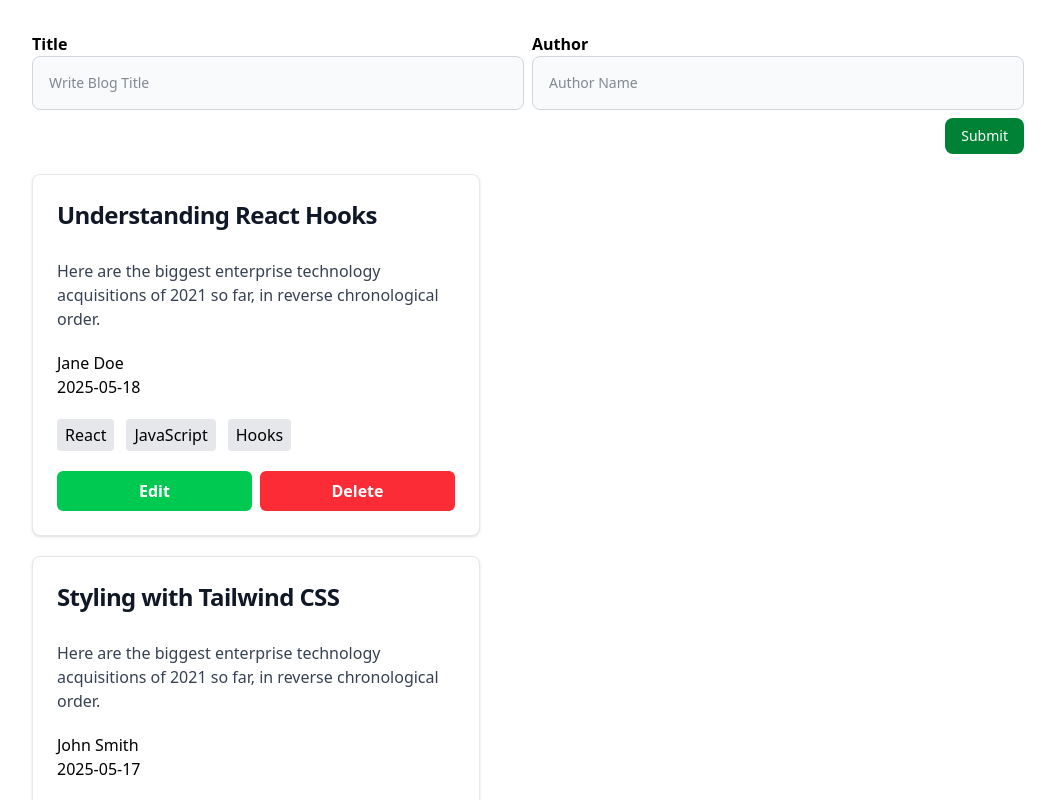
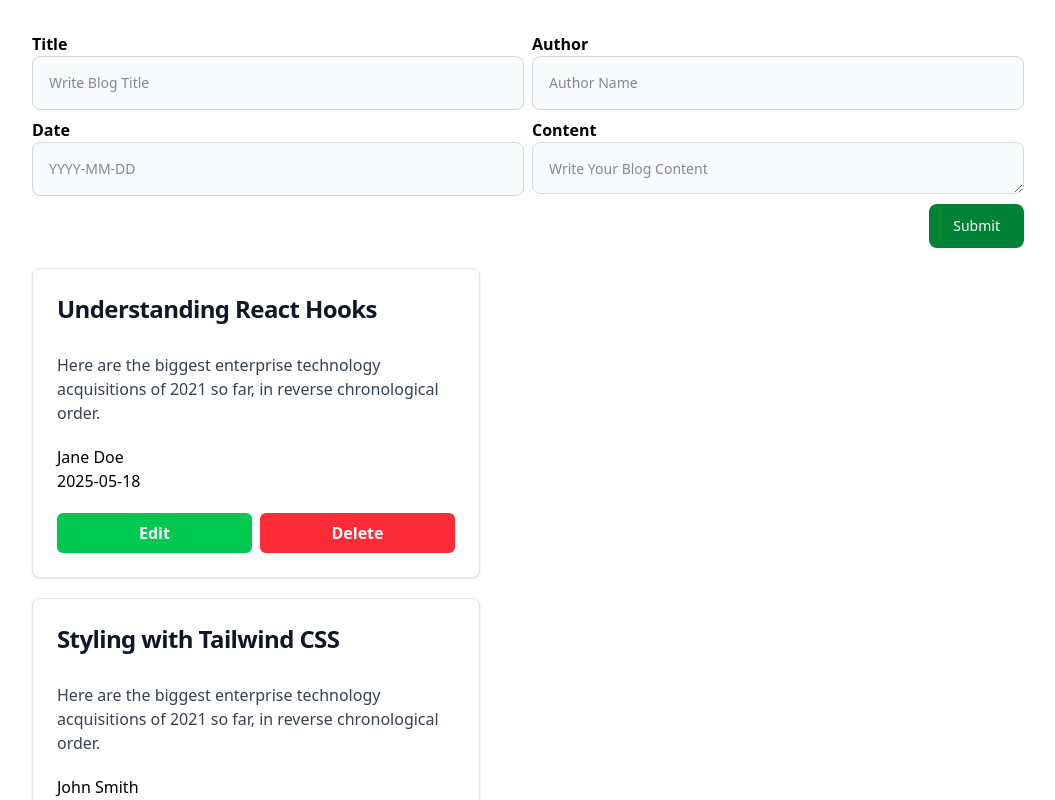
Before and after one commit to rakib00-dev/react-json-server, a React (Vite) app: page / in a window 1280 px wide. Shown: the top 800 px of the page, without its empty margins (112-1167 px from the left). Built offline with nearby package versions, Linux system fonts and the light colour scheme; data requests are answered from the project's data file.

Commit message:
updated the input field

```diff
--- a/data/db.json
+++ b/data/db.json
@@ -5,16 +5,14 @@
       "title": "Understanding React Hooks",
       "author": "Jane Doe",
       "date": "2025-05-18",
-      "content": "In this blog post, we will explore the basics of React Hooks including useState and useEffect. These features allow you to use state and lifecycle methods in functional components.",
-      "tags": ["React", "JavaScript", "Hooks"]
+      "content": "In this blog post, we will explore the basics of React Hooks including useState and useEffect. These features allow you to use state and lifecycle methods in functional components."
     },
     {
       "id": 2,
       "title": "Styling with Tailwind CSS",
       "author": "John Smith",
       "date": "2025-05-17",
-      "content": "Tailwind CSS provides utility-first classes to build custom designs directly in your markup. Learn how to get started with Tailwind and improve your development workflow.",
-      "tags": ["CSS", "Tailwind", "Frontend"]
+      "content": "Tailwind CSS provides utility-first classes to build custom designs directly in your markup. Learn how to get started with Tailwind and improve your development workflow."
     }
   ]
 }
--- a/src/App.jsx
+++ b/src/App.jsx
@@ -27,11 +27,13 @@ function App() {
     fetchData();
   }, []);
 
-  // const addBlog = ()
+  const addBlog = () => {
+    console.log(3);
+  };
 
   return (
     <div className="max-w-5xl mx-auto p-4 m-10 mt-4 grid gap-5">
-      <TakeInput />
+      <TakeInput addBlog={addBlog} />
       <AddData data={data} />
     </div>
   );
--- a/src/components/AddData.jsx
+++ b/src/components/AddData.jsx
@@ -22,12 +22,6 @@ const AddData = ({ data }) => {
             <span>{e.date}</span>
           </div>
 
-          <span className="flex gap-3">
-            {e.tags.map((e) => (
-              <span className="bg-gray-200 py-1 px-2 rounded-sm">{e}</span>
-            ))}
-          </span>
-
           <div className="w-full flex justify-around gap-2">
             <button className="transition-all duration-300 w-full rounded-md py-2 px-2 font-bold bg-green-500 text-white cursor-pointer hover:bg-green-200 hover:text-black">
               Edit
--- a/src/components/TakeInput.jsx
+++ b/src/components/TakeInput.jsx
@@ -1,12 +1,26 @@
-const TakeInput = () => {
+import { useRef, useState } from 'react';
+
+const TakeInput = ({ addBlog }) => {
+  const titleRef = useRef();
+  const authorRef = useRef();
+  const dateRef = useRef();
+  const contentRef = useRef();
+
+  const handleSubmit = (e) => {
+    e.preventDefault();
+    console.log(23);
+    addBlog();
+  };
+
   return (
-    <form className="mx-auto w-full grid gap-2">
+    <form className="mx-auto w-full grid gap-2" onSubmit={handleSubmit}>
       <div className="grid md:grid-cols-2 gap-2">
         <div>
           <label htmlFor="title" className="text-md font-semibold">
             Title
           </label>
           <input
+            ref={titleRef}
             type="text"
             id="title"
             className="block w-full p-4 text-sm text-gray-900 border border-gray-300 rounded-lg bg-gray-50  outline-none "
@@ -19,6 +33,7 @@ const TakeInput = () => {
             Author
           </label>
           <input
+            ref={authorRef}
             type="text"
             id="author"
             className="block w-full p-4 text-sm text-gray-900 border border-gray-300 rounded-lg bg-gray-50  outline-none "
@@ -26,11 +41,37 @@ const TakeInput = () => {
             required
           />
         </div>
+        <div>
+          <label htmlFor="date" className="text-md font-semibold">
+            Date
+          </label>
+          <input
+            ref={dateRef}
+            type="text"
+            id="date"
+            className="block w-full p-4 text-sm text-gray-900 border border-gray-300 rounded-lg bg-gray-50  outline-none "
+            placeholder="YYYY-MM-DD"
+            required
+          />
+        </div>
+        <div>
+          <label htmlFor="content" className="text-md font-semibold">
+            Content
+          </label>
+          <textarea
+            ref={contentRef}
+            name="content"
+            id="content"
+            className="block w-full p-4 text-sm text-gray-900 border border-gray-300 rounded-lg bg-gray-50 outline-none h-13"
+            placeholder="Write Your Blog Content"
+            required
+          ></textarea>
+        </div>
       </div>
       <div className="w-full flex justify-end">
         <button
           type="submit"
-          className=" text-white relative bg-green-700 hover:bg-green-800 font-medium rounded-lg text-sm px-4 py-2 cursor-pointer w-fit"
+          className=" text-white relative bg-green-700 hover:bg-green-800 font-medium rounded-lg text-sm px-6 py-3 cursor-pointer w-fit"
         >
           Submit
         </button>
```
